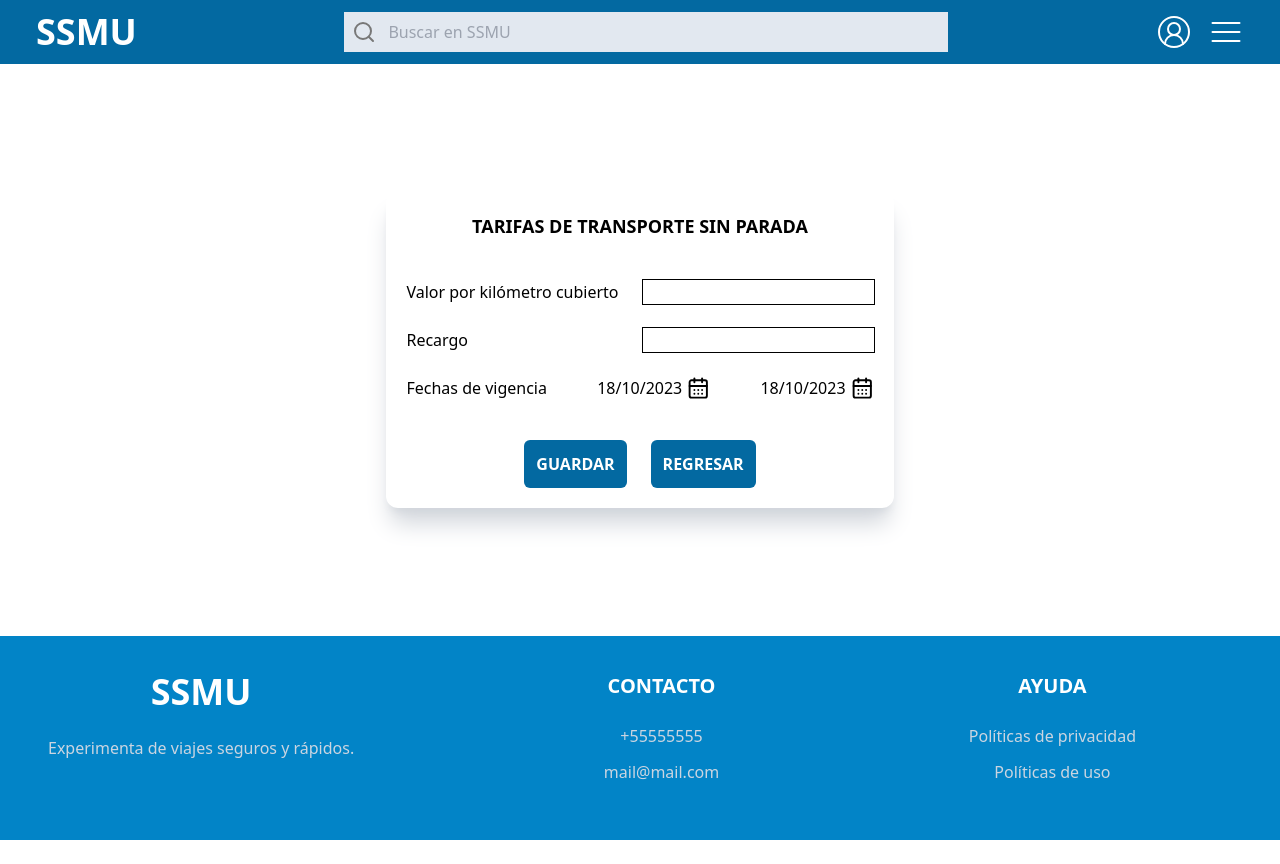
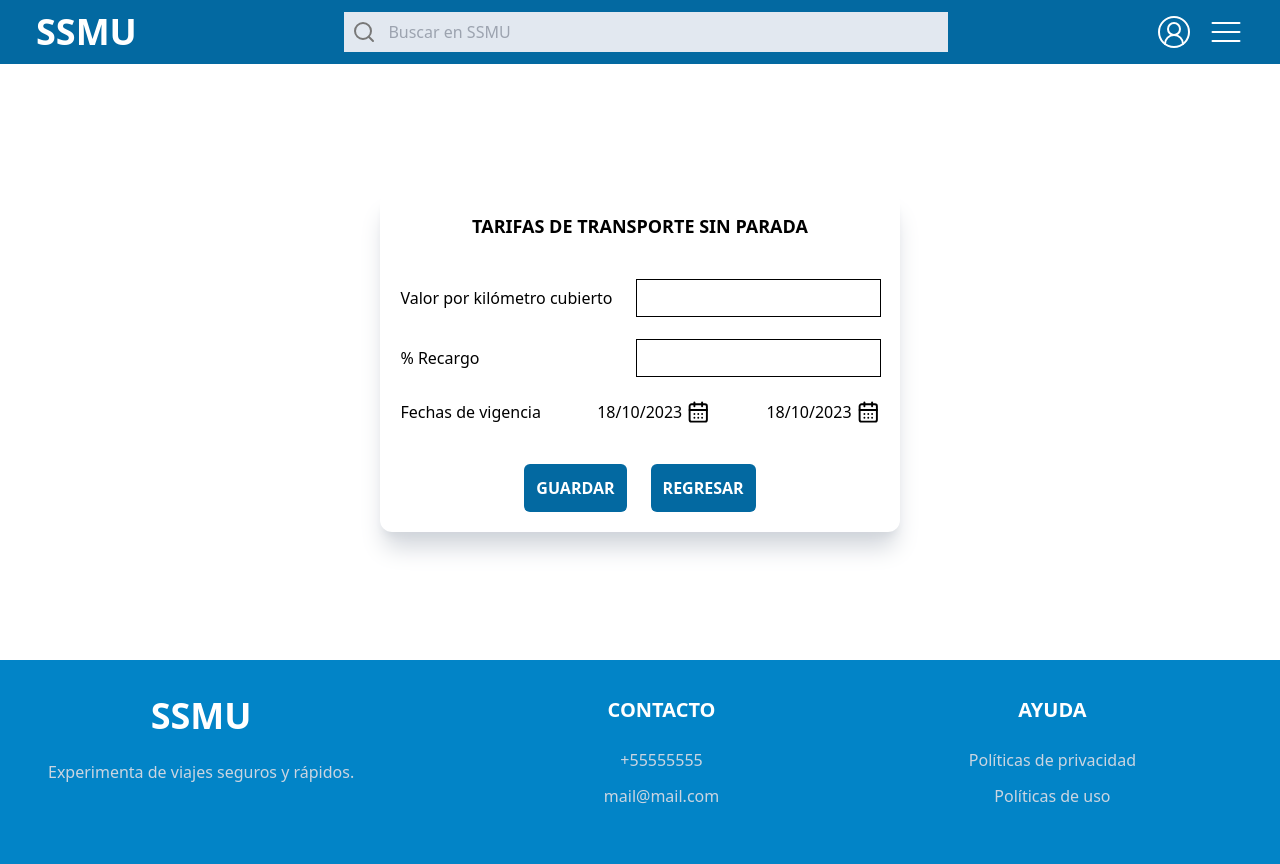
Before and after one commit to CodeF-ctory2023/front, a Next.js app: page /GestionFinanciera/Tarifas/DeTransporte in a window 1280 px wide. Before the commit the page ends 840 px from the top, so only its background shows below. Built offline with nearby package versions, Linux system fonts and the light colour scheme.

Commit message:
feat: validaciones agregadas según criterios de la HU

```diff
--- a/components/GestionFinanciera/LabelInput.tsx
+++ /dev/null
@@ -1,38 +0,0 @@
-import { useState } from 'react';
-
-interface LabelInputProps {
-  children: React.ReactNode;
-  inputType: React.HTMLInputTypeAttribute;
-  id: string;
-}
-
-export const LabelInput = ({ children, inputType, id }: LabelInputProps) => {
-  const [val, setVal] = useState('');
-
-  const handleChange = (e: React.ChangeEvent<HTMLInputElement>) => {
-    if (inputType != 'number') {
-      return;
-    }
-    const regex = /^[0-9\b]+$/;
-    if (e.target.value === '' || regex.test(e.target.value)) {
-      setVal(e.target.value);
-    }
-  };
-
-  return (
-    <div className='flex justify-between items-center self-stretch gap-6'>
-      <label htmlFor={id}>{children}</label>
-      {
-        // TODO: check outline like th searchbar
-      }
-      <div className='pad-5 outline outline-1'>
-        <input
-          type={inputType == 'number' ? 'text' : inputType}
-          value={val}
-          onChange={handleChange}
-          id={id}
-        ></input>
-      </div>
-    </div>
-  );
-};
--- a/pages/GestionFinanciera/Tarifas/DeTransporte/index.tsx
+++ b/pages/GestionFinanciera/Tarifas/DeTransporte/index.tsx
@@ -1,5 +1,4 @@
 import { Button } from '@/components/GestionFinanciera/Button';
-import { LabelInput } from '@/components/GestionFinanciera/LabelInput';
 import { Layout } from '@/components/GestionFinanciera/Layout';
 import Image from 'next/image';
 import { useRouter } from 'next/router';
@@ -10,8 +9,13 @@ import 'react-datepicker/dist/react-datepicker.css';
 
 const DeTransportePage = () => {
   const router = useRouter();
-  const [startDate, setStartDate] = useState(new Date());
-  const [endDate, setEndDate] = useState(new Date());
+  const [formData, setFormData] = useState({
+    valorPorKm: '',
+    recargo: '',
+    startDate: new Date(),
+    endDate: new Date(),
+  });
+  const [triedToSubmit, setTriedToSubmit] = useState(false);
   const datePickerIcon = (selectedDate: Date) => (
     <div className='flex gap-1'>
       <label>{`${selectedDate.getDate()}/${selectedDate.getMonth()}/${selectedDate.getFullYear()}`}</label>
@@ -25,40 +29,135 @@ const DeTransportePage = () => {
     </div>
   );
 
+  const handleChange = (
+    e: React.ChangeEvent<HTMLInputElement>,
+    inputType: string
+  ) => {
+    e.target.setCustomValidity('');
+    const [name, value] = [e.target.name, e.target.value];
+    let regex = /./;
+    if (inputType == 'int') {
+      regex = /^[0-9\b]+$/;
+    } else if (inputType == 'float') {
+      regex = /^[0-9\b]*(\.)?[0-9\b]*$/;
+    }
+    if (value === '' || regex.test(value)) {
+      setFormData((prevData) => {
+        return { ...prevData, [name]: value };
+      });
+    }
+  };
+  const handleSubmit = (evt: React.FormEvent<HTMLFormElement>) => {
+    evt.preventDefault();
+    evt.currentTarget.valorPorKm.setCustomValidity('');
+    evt.currentTarget.recargo.setCustomValidity('');
+    if (formData.valorPorKm.length == 0) {
+      evt.currentTarget.valorPorKm.setCustomValidity('Rellene este campo');
+    }
+    if (formData.recargo.length == 0) {
+      evt.currentTarget.recargo.setCustomValidity('Rellene este campo');
+    }
+    setTriedToSubmit(true);
+    if (formData.startDate >= formData.endDate) {
+      return;
+    }
+    fetch('https://jsonplaceholder.typicode.com/posts', {
+      method: 'POST',
+      body: JSON.stringify({
+        valorKm: formData.valorPorKm,
+        recargo: formData.recargo,
+        fechaInicio: formData.startDate,
+        fechaFin: formData.endDate,
+      }),
+      headers: {
+        'Content-type': 'application/json; charset=UTF-8',
+      },
+    })
+      .then((response) => {
+        if (response.ok) {
+          router.reload();
+          return response.json();
+        }
+      })
+      // eslint-disable-next-line no-console
+      .then((json) => console.log(json));
+  };
+
   return (
     <Layout>
       <div>
-        <form className='flex flex-col items-center justify-center text-center gap-6 p-5 rounded-xl shadow-gray-300 shadow-xl'>
-          <legend className='font-semibold text-lg pb-4'>TARIFAS DE TRANSPORTE SIN PARADA</legend>
-          <LabelInput inputType='number' id='valorPorKm'>
-            Valor por kilómetro cubierto
-          </LabelInput>
-          <LabelInput inputType='number' id='recargo'>
-            Recargo
-          </LabelInput>
+        <form
+          className='flex flex-col items-center justify-center text-center gap-6 p-5 rounded-xl shadow-gray-300 shadow-xl'
+          onSubmit={handleSubmit}
+        >
+          <legend className='font-semibold text-lg pb-4'>
+            TARIFAS DE TRANSPORTE SIN PARADA
+          </legend>
+          <div className='flex justify-between items-center self-stretch gap-6'>
+            <label htmlFor='valorPorKm'>Valor por kilómetro cubierto</label>
+            <div className='pad-5 rounded-sm'>
+              <input
+                type='text'
+                value={formData.valorPorKm}
+                onChange={(e) => handleChange(e, 'int')}
+                id='valorPorKm'
+                name='valorPorKm'
+                className='p-1.5 outline outline-1 invalid:outline-red-700'
+              ></input>
+            </div>
+          </div>
+          <div className='flex justify-between items-center self-stretch gap-6'>
+            <label htmlFor='valorPorKm'>% Recargo</label>
+            <div className='pad-5 rounded-sm'>
+              <input
+                type='text'
+                value={formData.recargo}
+                onChange={(e) => {
+                  handleChange(e, 'float');
+                  if (parseFloat(e.target.value) > 30) {
+                    e.target.setCustomValidity(
+                      'Ingrese un valor no mayor al 30%'
+                    );
+                  } else {
+                    e.target.setCustomValidity('');
+                  }
+                }}
+                id='recargo'
+                name='recargo'
+                className='p-1.5 outline outline-1 invalid:outline-red-700'
+              ></input>
+            </div>
+          </div>
           <div className='flex justify-between items-center self-stretch gap-6'>
             <label htmlFor='vigencia'>Fechas de vigencia</label>
             <ReactDatePicker
               portalId='root-portal'
               selectsStart
-              startDate={startDate}
-              customInput={datePickerIcon(startDate)}
+              startDate={formData.startDate}
+              customInput={datePickerIcon(formData.startDate)}
               popperPlacement='bottom'
               onChange={(start: Date) => {
-                setStartDate(start);
+                setFormData((prevData) => {
+                  return { ...prevData, startDate: start };
+                });
               }}
             />
             <ReactDatePicker
               portalId='root-portal'
               selectsEnd
-              endDate={endDate}
-              customInput={datePickerIcon(endDate)}
+              endDate={formData.endDate}
+              customInput={datePickerIcon(formData.endDate)}
               popperPlacement='bottom'
               onChange={(end: Date) => {
-                setEndDate(end);
+                setFormData((prevData) => {
+                  return { ...prevData, endDate: end };
+                });
               }}
             />
           </div>
+          {triedToSubmit && formData.startDate >= formData.endDate && (
+            <p className='text-red-700'>El rango de fechas es inválido</p>
+          )}
           <div className='flex items-center justify-center gap-6 pt-4'>
             <Button type='submit' text='GUARDAR' />
             <Button text='REGRESAR' onClick={() => router.back()} />
@@ -68,5 +167,4 @@ const DeTransportePage = () => {
     </Layout>
   );
 };
-
 export default DeTransportePage;
```
